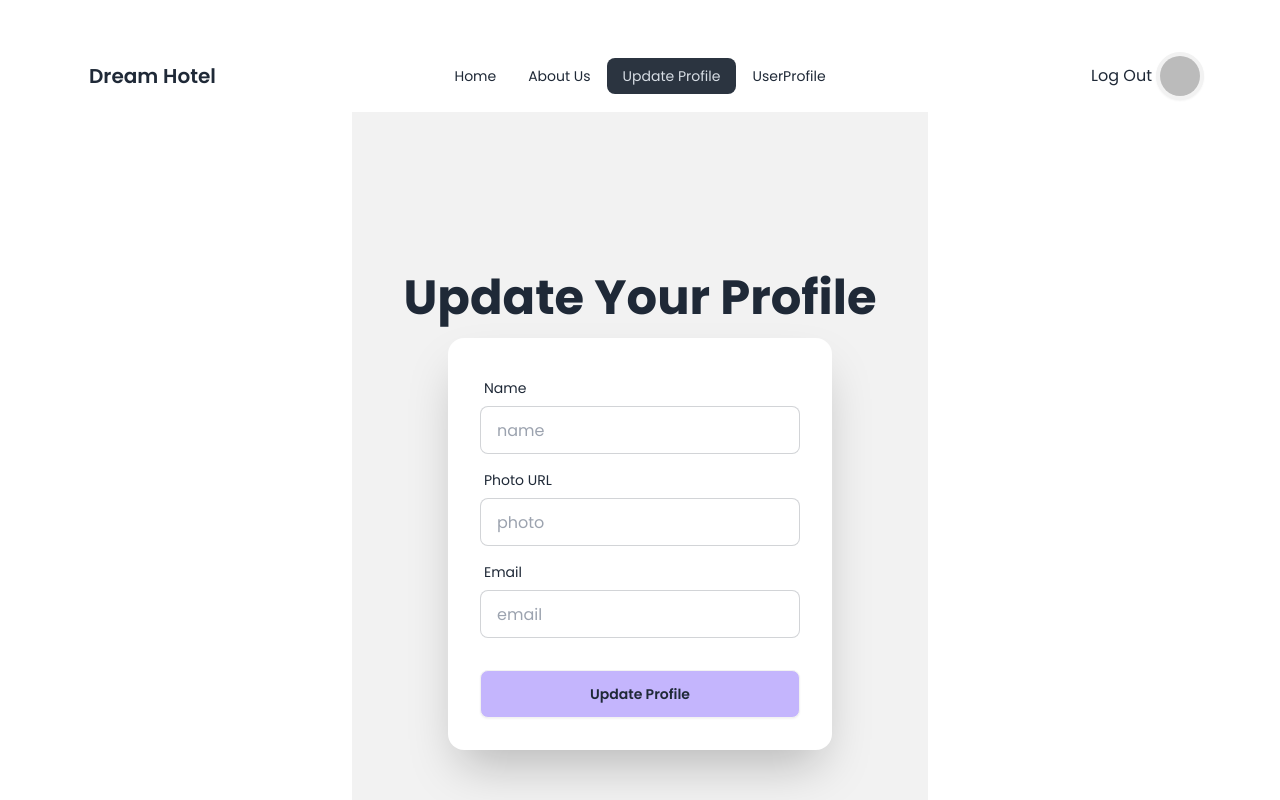
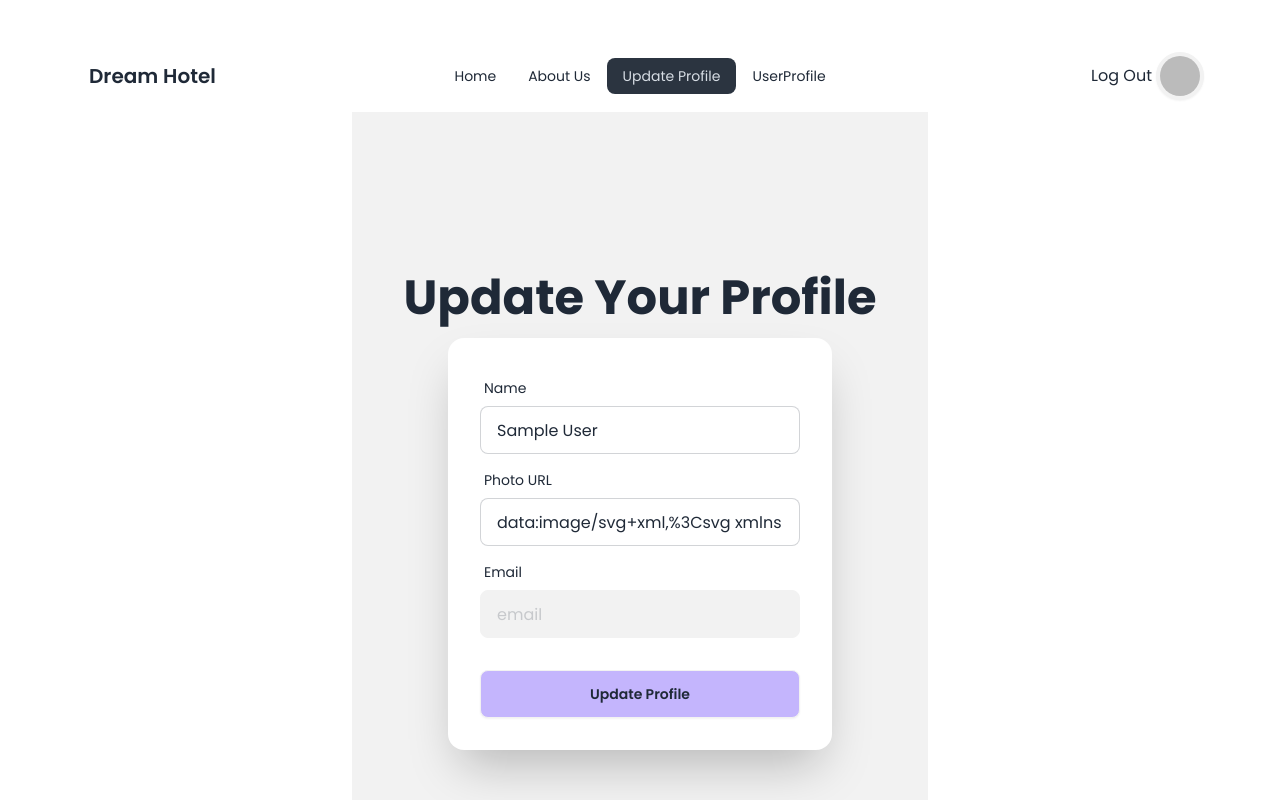
Before and after one commit to tultul4d/hospitality-auth-public, a React (Vite) app: page /profile in a window 1280 px wide. Shown: the top 800 px of the page. Built offline with nearby package versions, Linux system fonts and the light colour scheme; no server answers; sample sign-in values are in the browser's storage.

Commit message:
added some changes

```diff
--- a/src/pages/UpdateProfile.jsx
+++ b/src/pages/UpdateProfile.jsx
@@ -1,7 +1,29 @@
+import { useContext } from "react";
 import { Helmet } from "react-helmet-async";
+import { AuthContext } from "../providers/AuthProviders";
+import { updateProfile } from "firebase/auth";
 
 
 const UpdateProfile = () => {
+  const {user} = useContext(AuthContext);
+
+  const handleUpdateProfile = e =>{
+    e.preventDefault();
+    console.log(e.target.name.value);
+    console.log(e.target.photoURL.value);
+    const formData ={
+      displayName: e.target.name.value,
+      photoURL: e.target.photoURL.value
+    }
+
+    updateProfile(user, formData)
+    .then(
+      // window.location.reload()
+    )
+    .catch(error =>{
+      console.log(error);
+    })
+  }
     return (
 
 <div className="hero min-h-screen lg:w-1/2 md:w-3/4 bg-base-200 mx-auto">
@@ -16,24 +38,24 @@ const UpdateProfile = () => {
 
 </div>
 <div className="card shrink-0 w-full max-w-sm shadow-2xl bg-base-100">
-  <form className="card-body">
+  <form onSubmit={handleUpdateProfile} className="card-body">
   <div className="form-control">
       <label className="label">
         <span className="label-text">Name</span>
       </label>
-      <input type="name" name="name" required placeholder="name" className="input input-bordered"  />
+      <input type="name" defaultValue={user?.displayName} name="name" required placeholder="name" className="input input-bordered"  />
     </div>
     <div className="form-control">
       <label className="label">
         <span className="label-text">Photo URL</span>
       </label>
-      <input type="photo" name="photo" required placeholder="photo" className="input input-bordered"  />
+      <input type="photo" defaultValue={user?.photoURL} name="photoURL" required placeholder="photo" className="input input-bordered"  />
     </div>
     <div className="form-control">
       <label className="label">
         <span className="label-text">Email</span>
       </label>
-      <input type="email" name="email" required placeholder="email" className="input input-bordered"  />
+      <input type="email" name="email" disabled required placeholder="email" className="input input-bordered"  />
     </div>
 
 
```
